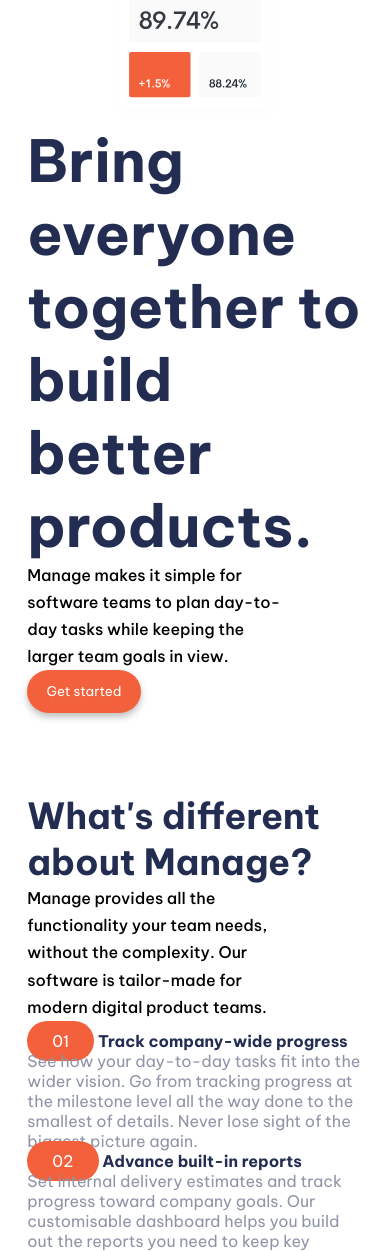
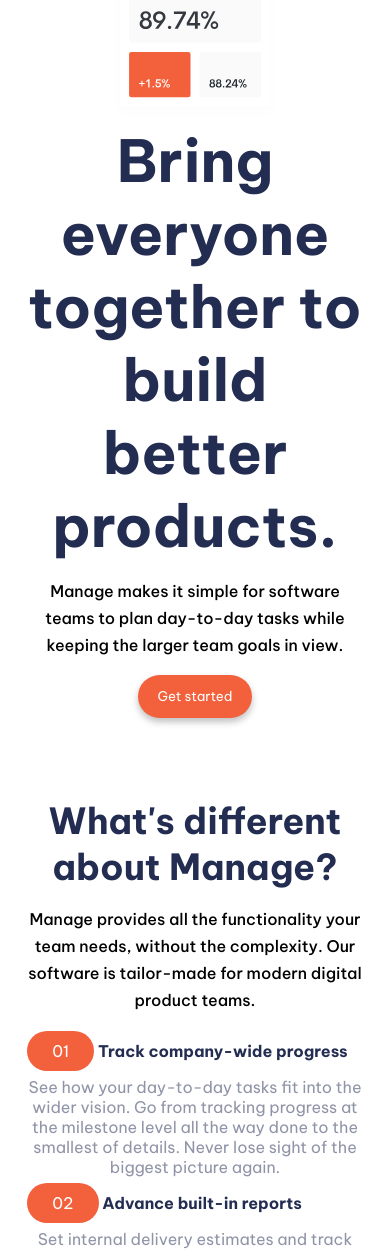
Before and after one commit to skatherinebm/Parciales-primer-bimestre, a plain HTML site: page index.html in a window 390 px wide. Shown: the part 300-1551 px from the top of the page. Drawn offline with Linux system fonts and the light colour scheme.

Commit message:
vista mobile 70%

```diff
--- a/css/style.css
+++ b/css/style.css
@@ -306,11 +306,25 @@ input {
     header {
         justify-content: space-between;
         flex-direction: row;
+        align-items: center;
     }
 
     main .main__graphs {
         flex-direction: column-reverse;
+        justify-content: center;
+        text-align: center;
     }
+    main section article.primer_cuadrante {
+        align-items: center;
+        text-align: center;
+    }
+
+    p.izquierda {
+        width: 100%;
+        padding: 1rem 0;
+        text-align: center;
+    }
+
 
     main section article.cajas1 {
         width: 100%;
@@ -322,6 +336,7 @@ input {
 
     main section.mitad {
         flex-direction: column;
+        justify-content: center;
     }
 
     main section article.cajas2 {
@@ -330,15 +345,22 @@ input {
 
     main section article.cajas2 h2 {
         width: 100%;
+        text-align: center;
     }
 
     .cuarto_cuadrante div h3 {
         margin-left: unset;
+        padding: 1rem 0;
+        text-align: center;
     }
 
     .cuarto_cuadrante div p {
         margin-left: unset;
+        padding: 1rem 0;
+        text-align: center;
     }
+
+
 
     div.reviews {
         margin-bottom: 2rem;
@@ -378,9 +400,10 @@ input {
     }
 
     footer {
-        flex-direction: column;
+        flex-direction: column-reverse;
         height: auto;
     }
 
 
+
 }
```
